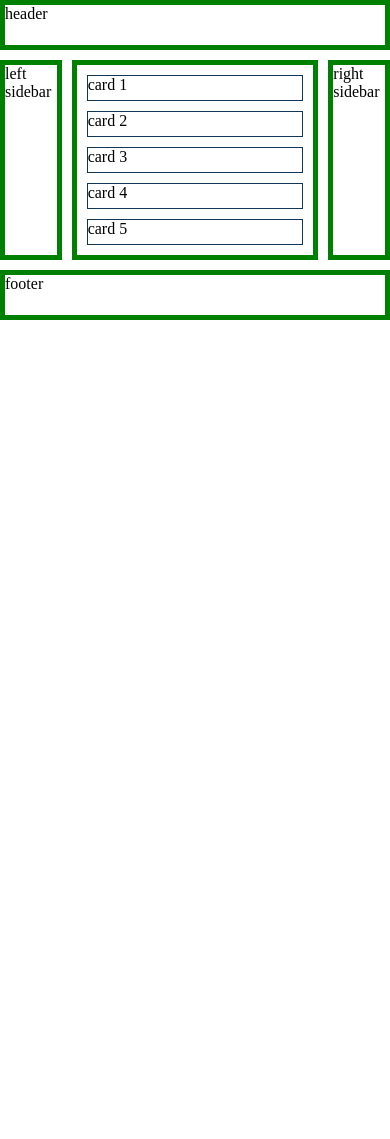
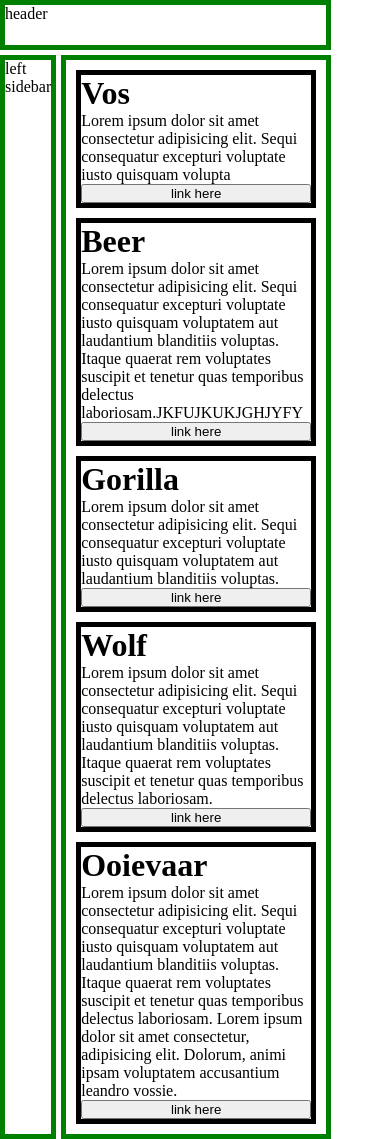
Before and after one commit to ROCMondriaanTIN/p03-html-oefenopdrachten-b1l-MBacioglu, a plain HTML site: page card/index.html in a window 390 px wide. Shown: the top 1139 px of the page. Before the commit the page ends 844 px from the top, so only its background shows below. Drawn offline with Linux system fonts and the light colour scheme.

Commit message:
grid aanpassingen

```diff
--- a/card/index.html
+++ b/card/index.html
@@ -1,5 +1,6 @@
 <!DOCTYPE html>
 <html lang="en">
+
 <head>
     <meta charset="UTF-8">
     <meta http-equiv="X-UA-Compatible" content="IE=edge">
@@ -7,16 +8,51 @@
     <title>Cards</title>
     <link rel="stylesheet" href="./style.css">
 </head>
+
 <body>
     <header>header</header>
     <div class="left-sidebar">left sidebar</div>
 
     <div class="cards-container">
-        <div class="card">card 1</div>
-        <div class="card">card 2</div>
-        <div class="card">card 3</div>
-        <div class="card">card 4</div>
-        <div class="card">card 5</div>
+        <div class="card">
+            <h1>Vos</h1>
+            <p>Lorem ipsum dolor sit amet consectetur adipisicing elit. Sequi consequatur excepturi voluptate iusto
+                quisquam volupta
+            </p>
+            <button>link here</button>
+        </div>
+        <div class="card">
+            <h1>Beer</h1>
+            <p>Lorem ipsum dolor sit amet consectetur adipisicing elit. Sequi consequatur excepturi voluptate iusto
+                quisquam voluptatem aut laudantium blanditiis voluptas. Itaque quaerat rem voluptates suscipit et
+                tenetur quas temporibus delectus laboriosam.JKFUJKUKJGHJYFY
+            </p>
+            <button>link here</button>
+        </div>
+        <div class="card">
+            <h1>Gorilla</h1>
+            <p>Lorem ipsum dolor sit amet consectetur adipisicing elit. Sequi consequatur excepturi voluptate iusto
+                quisquam voluptatem aut laudantium blanditiis voluptas.
+            </p>
+            <button>link here</button>
+        </div>
+        <div class="card">
+            <h1>Wolf</h1>
+            <p>Lorem ipsum dolor sit amet consectetur adipisicing elit. Sequi consequatur excepturi voluptate iusto
+                quisquam voluptatem aut laudantium blanditiis voluptas. Itaque quaerat rem voluptates suscipit et
+                tenetur quas temporibus delectus laboriosam.
+            </p>
+            <button>link here</button>
+        </div>
+        <div class="card">
+            <h1>Ooievaar</h1>
+            <p>Lorem ipsum dolor sit amet consectetur adipisicing elit. Sequi consequatur excepturi voluptate iusto
+                quisquam voluptatem aut laudantium blanditiis voluptas. Itaque quaerat rem voluptates suscipit et
+                tenetur quas temporibus delectus laboriosam. Lorem ipsum dolor sit amet consectetur, adipisicing elit.
+                Dolorum, animi ipsam voluptatem accusantium leandro vossie.
+            </p>
+            <button>link here</button>
+        </div>
     </div>
 
     <div class="right-sidebar">right sidebar</div>
@@ -25,4 +61,5 @@
 
 </body>
 <script src="./main.js"></script>
+
 </html>
--- a/card/style.css
+++ b/card/style.css
@@ -50,6 +50,28 @@ body{
 }
 
 .card{
-    border: 1px solid var(--main-color);
+    border: 5px solid black;
+    display: flex;
+    flex-direction: column;
+}
 
+.card button{
+    margin-top: auto;
 }
+
+@media  (max-width: 800px) {
+    body{
+        display: grid;
+        grid-template-columns: 1fr 5fr 1fr;
+        grid-template-rows: 50px minmax(200px, 1fr) 50px;
+        gap: 5px;
+        grid-template-areas:
+        "hd hd"
+        "ls cc"
+        "ft ft";
+    }
+
+    .right-sidebar{
+        display: none;
+    }
+}
```
